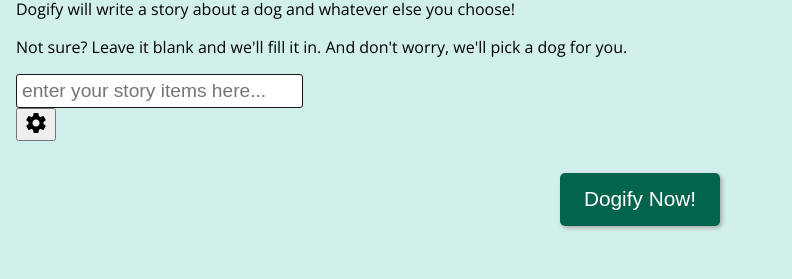
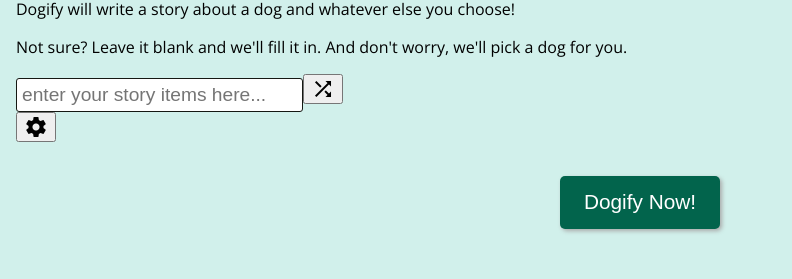
Before and after one commit to allisonLMT/Dogify, a React (Create React App) app: page / in a window 1280 px wide. Shown: the part 165-444 px from the top of the page, without its empty margins (0-792 px from the left). Built offline with nearby package versions, Linux system fonts and the light colour scheme.

Commit message:
selectItems
-separating item selection from submit button
-added a shuffle button which will pick a random item to add to the prompt, unless the user adds their own input
-not quite working yet, as it doesn't update the text box display (but it does add it to the prompt)

```diff
--- a/src/App.js
+++ b/src/App.js
@@ -7,7 +7,7 @@ import './index.scss';
 
 function App() {
 
-    const [subjectInput, setSubjectInput] = useState('');
+    const [userInput, setUserInput] = useState('');
     const [results, setResults] = useState([]);
     const [selectedEngine, setSelectedEngine] = useState('text-curie-001');
 
@@ -27,7 +27,7 @@ function App() {
         event.preventDefault();
         const url = `https://api.openai.com/v1/engines/${selectedEngine}/completions`;
         const parameters = {
-        prompt: generatePrompt(subjectInput),
+        prompt: generatePrompt(userInput),
         temperature: 0.5,
         max_tokens: 64,
         top_p: 1.0,
@@ -47,22 +47,32 @@ function App() {
         });
     }
 
-    function generatePrompt(input) {
-        //randomly select a dog breed from the list
-        const breeds = ['Goldendoodle', 'French Bulldog', 'Corgi', 'Daschund', 'Chihuahua', 'Basset Hound', 'Great Dane', 'German Shephard', 'Pug', 'Bernese Mountain Dog', 'Beagle', 'Boxer'];
-        const randomBreed = breeds[randomNum(breeds)]
+    function randomNum(arr) {
+        return Math.floor(Math.random()*arr.length);
+    }
 
-        const items = ['a green pencil sharpener', 'a handlebar mustache', 'a monocle and tophat', 'a campfire and marshmallows', 'some unicycles and a clown', 'a pair of shoes', 'a cat and a toucan', 'some warm cookies and milk','a dark and stormy night'];
+    function selectItem(userInput) {
+        const items = ['a green pencil sharpener', 'a handlebar mustache', 'a monocle and tophat', 'a campfire and marshmallows', 'some unicycles and a clown', 'a pair of shoes', 'a cat and a toucan', 'some warm cookies and milk','a dark and stormy night', 'a hotdog with mustard'];
         const randomItem = items[randomNum(items)];
-
+        console.log("selecting items")
+        var item;
         //if the user hasn't added input, use a random item instead
-        if (input === '') {
-            input = randomItem;
+        if (userInput === '') {
+            item = randomItem;
+            setUserInput(item);
+        } else {
+            return userInput;
         }
 
-        function randomNum(arr) {
-            return Math.floor(Math.random()*arr.length);
-        }
+        return item
+    }
+
+    function generatePrompt(userInput) {
+        //randomly select a dog breed from the list
+        const breeds = ['Goldendoodle', 'French Bulldog', 'Corgi', 'Daschund', 'Chihuahua', 'Basset Hound', 'Great Dane', 'German Shephard', 'Pug', 'Bernese Mountain Dog', 'Beagle', 'Golden Retriever', 'Cocker Spaniel'];
+        const randomBreed = breeds[randomNum(breeds)];
+
+        const input = selectItem(userInput);
 
         //takes the user input and generates a prompt to create a story about the input and the selected breed
         const dogPrompt = `Write a story about a ${randomBreed} and ${input}.`;
@@ -77,25 +87,26 @@ function App() {
     <div className='page-container'>
         <Header />
         <div className='content-wrap'>
-            <section class='intro'>
+            <section className='intro'>
                 <h2>What's Dogify?</h2>
                 <p>Dogify will write a story about a dog and whatever else you choose!</p>
                 <p>Not sure? Leave it blank and we'll fill it in. And don't worry, we'll pick a dog for you.</p>
             </section>
-            <form onSubmit={onSubmit}>
+            {/* <form onSubmit={onSubmit}> */}
+            <form>
                 <input
                     type="text"
                     name="object"
                     id="textBox"
                     placeholder="enter your story items here..."
-                    value={subjectInput}
+                    value={userInput}
                     // API allows maxlength = 1000
                     maxLength="100"
-                    onChange={(e) => setSubjectInput(e.target.value)}
+                    onChange={(e) => setUserInput(e.target.value)}
                 />
-                {/* add shuffle icon here */}
+                <button className="material-icons" onClick={selectItem}>shuffle</button>
                 <SettingsModal onDropDownChange={onDropDownChange}/>
-                <input type="submit" value="Dogify Now!" id="submit"/>
+                <input type="submit" value="Dogify Now!" id="submit" onClick={onSubmit}/>
             </form>
 
             {results.length > 0 &&
--- a/src/components/SettingsModal.js
+++ b/src/components/SettingsModal.js
@@ -30,7 +30,7 @@ function SettingsModal({ onDropDownChange }) {
 
   return (
     <div>
-      <button onClick={openModal}><i class="material-icons">settings</i></button>
+      <button onClick={openModal} className="material-icons">settings</button>
       <Modal
         isOpen={modalIsOpen}
         onRequestClose={closeModal}
```
